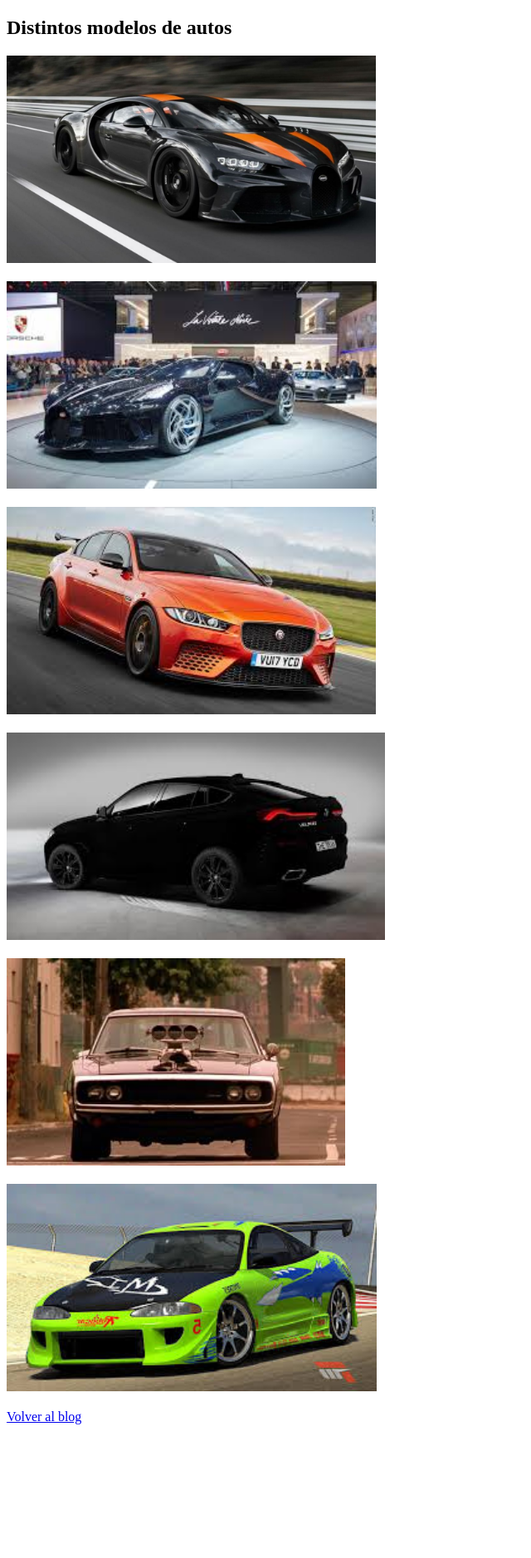
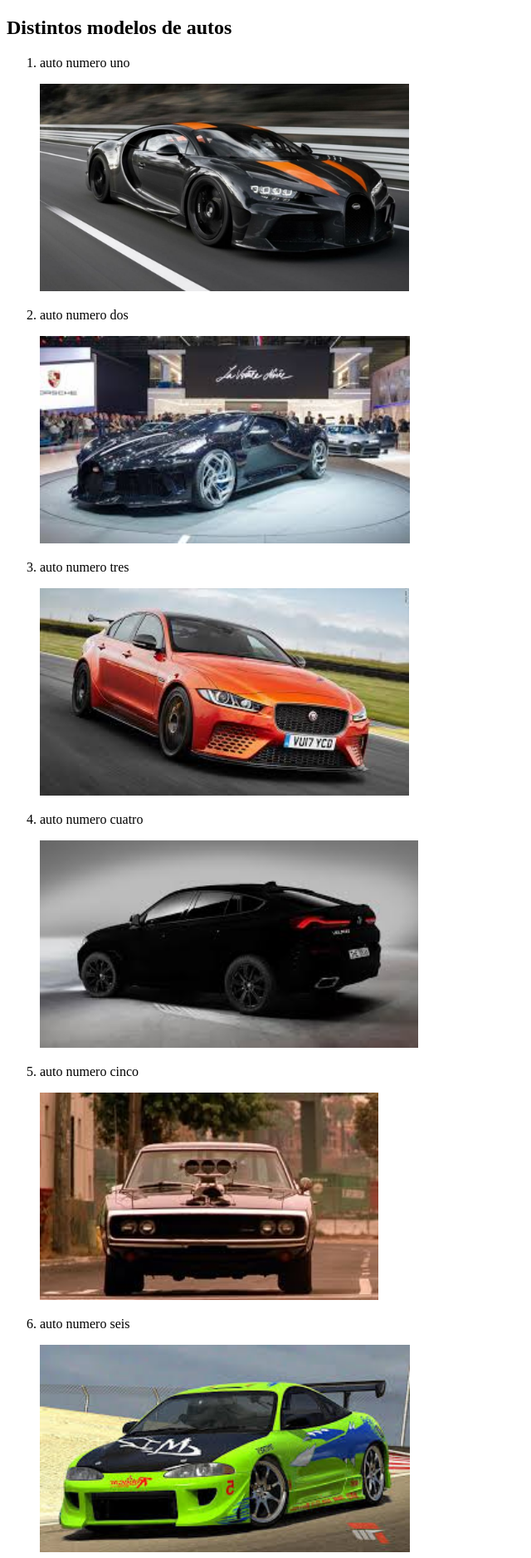
Before and after one commit to jonatanmrobledo/miblog, a plain HTML site: page imagen.html in a window 1280 px wide. Shown: the top 1878 px of the page at 83% size, without its empty margins (0-640 px from the left). Before the commit the page ends 1725 px from the top, so only its background shows below. Drawn offline with Linux system fonts and the light colour scheme.

Commit message:
miblog commit 2

```diff
--- a/imagen.html
+++ b/imagen.html
@@ -8,23 +8,32 @@
                     <h1>
                         Distintos modelos de autos
                     </h1>
-
-                    <img src="auto.jpg" alt="auto" height="250px" width="auto">
-                    <br />
-                    <br />
-                    <img src="auto2.jpg" alt="auto" height="250px" width="auto">
-                    <br />
-                    <br />
-                    <img src="auto3.jpg" alt="auto" height="250px" width="auto">
-                    <br />
-                    <br />
-                    <img src="auto4.jpg" alt="auto" height="250px" width="auto">
-                    <br />
-                    <br />
-                    <img src="auto5.jpg" alt="auto" height="250px" width="auto">
-                    <br />
-                    <br />
-                    <img src="auto6.jpg" alt="auto" height="250px" width="auto">
+                    <ol>
+                        <li>
+                            <p>auto numero uno</p>
+                            <img src="imagenes/auto/auto.jpg" alt="auto" height="250px" width="auto">
+                        </li>
+                        <li>
+                            <p>auto numero dos</p>
+                            <img src="imagenes/auto/auto2.jpg" alt="auto" height="250px" width="auto">
+                        </li>
+                        <li>
+                            <p>auto numero tres</p>
+                            <img src="imagenes/auto/auto3.jpg" alt="auto" height="250px" width="auto">
+                        </li>
+                        <li>
+                            <p>auto numero cuatro</p>
+                            <img src="imagenes/auto/auto4.jpg" alt="auto" height="250px" width="auto">
+                        </li>
+                        <li>
+                            <p>auto numero cinco</p>
+                            <img src="imagenes/auto/auto5.jpg" alt="auto" height="250px" width="auto">
+                        </li>
+                        <li>
+                            <p>auto numero seis</p>
+                            <img src="imagenes/auto/auto6.jpg" alt="auto" height="250px" width="auto">
+                        </li>
+                    </ol>
                     <br />
                     <br />
 
```
Also changed, not shown: blog.html (+7 -5 lines), index.html (added, +10 -0 lines), imagenes/auto/auto.jpg (renamed from auto.jpg), imagenes/auto/auto2.jpg (renamed from auto2.jpg), imagenes/auto/auto3.jpg (renamed from auto3.jpg), imagenes/auto/auto4.jpg (renamed from auto4.jpg), imagenes/auto/auto5.jpg (renamed from auto5.jpg), imagenes/auto/auto6.jpg (renamed from auto6.jpg), imagenes/ok/ok.jpg (added).
